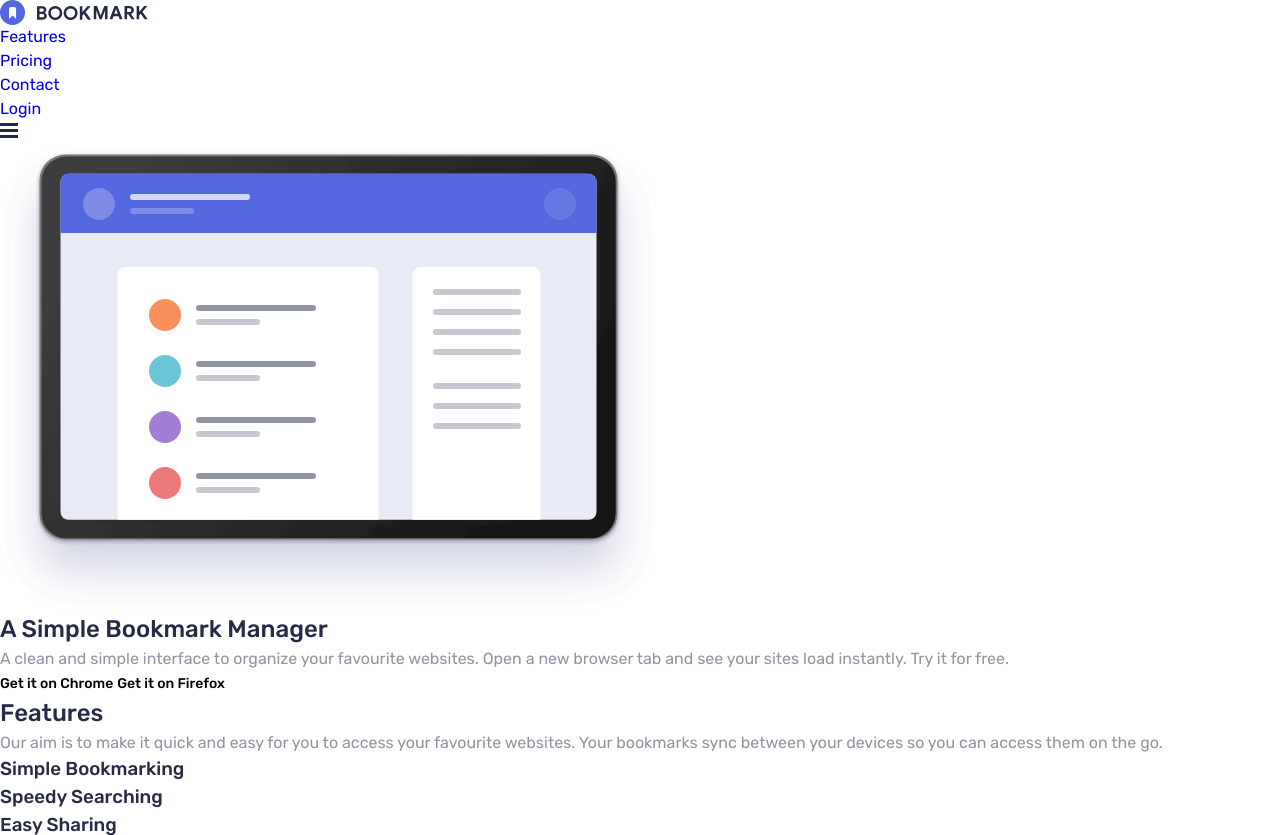
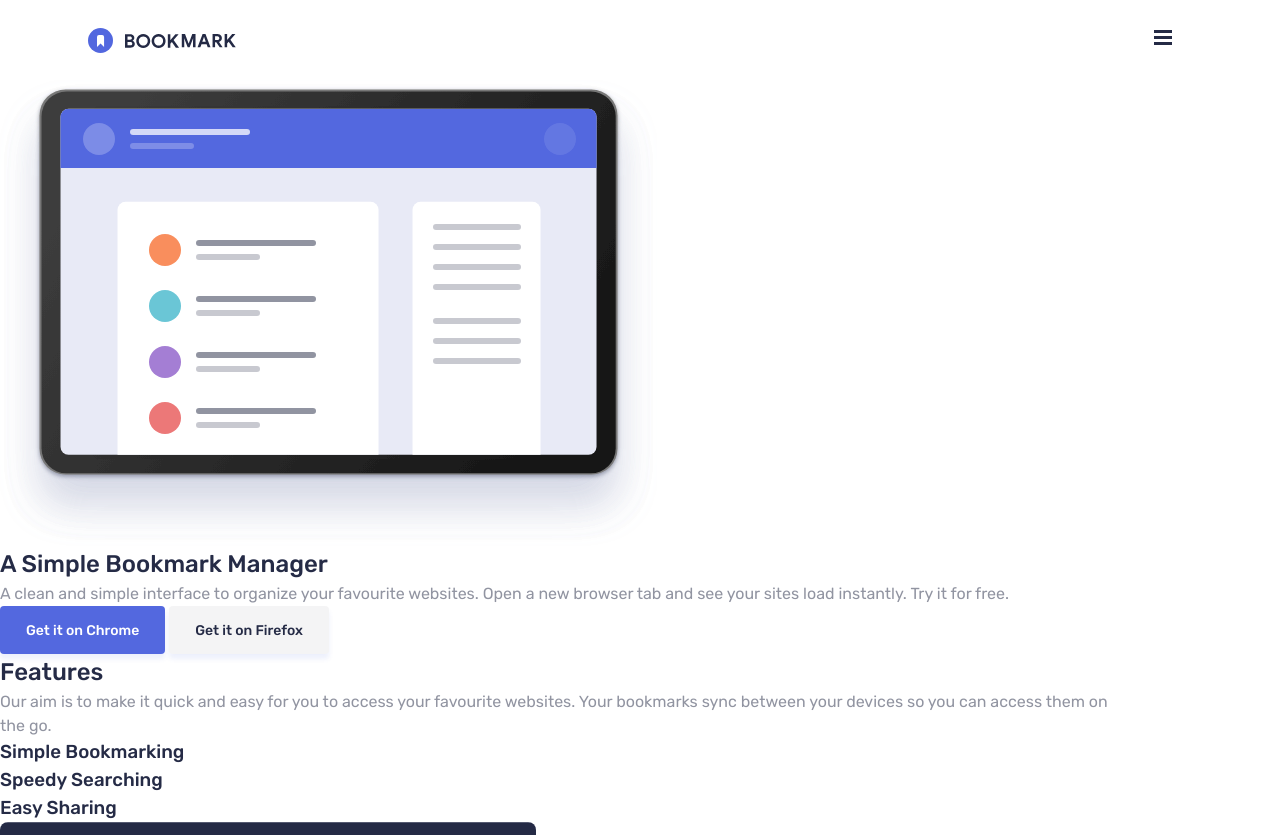
Before and after one commit to Glenda9031/Bookmark_Landing_Page, a plain HTML site: page index.html in a window 1280 px wide. Shown: the top 835 px of the page. Drawn offline with Linux system fonts and the light colour scheme.

Commit message:
Update style.css

```diff
--- a/CSS/style.css
+++ b/CSS/style.css
@@ -66,6 +66,7 @@ h6 {
 p {
   text-wrap: pretty;
 }
+
 h1,
 h2,
 h3,
@@ -124,3 +125,70 @@ ul {
 a {
     text-decoration: none;
 }
+
+.primary-button {
+    background-color: hsl(var(--clr-soft-blue));
+    color: #fff;
+    min-height: 3rem;
+    padding: 0.5rem 1.5rem;
+    border-radius: 0.25rem;
+    box-shadow: 0 .3125rem .3125rem hsl(var(--clr-soft-blue) / 0.1);
+    border: .125rem solid transparent;
+    transition: all 0.3s;
+}
+
+.primary-button:hover {
+    background-color: transparent;
+    border: .125rem solid hsl(var(--clr-soft-blue));
+    color: hsl(var(--clr-soft-blue));
+}
+
+.secondary-button {
+    background-color: hsl(var(--clr-grayish-blue) / 0.1);
+    color: hsl(var(--clr-very-dark-blue));
+    min-height: 3rem;
+    padding: 0.5rem 1.5rem;
+    border-radius: 0.25rem;
+    box-shadow: 0 .3125rem .3125rem hsl(var(--clr-soft-blue) / 0.1);
+    border: .125rem solid transparent;
+}
+
+.secondary-button:hover {
+    background-color: transparent;
+    border: .125rem solid hsl(var(--clr-very-dark-blue));
+}
+
+.max-width {
+    max-width: 72rem;
+}
+
+/* Header */
+.header {
+    display: flex;
+    justify-content: center;
+}
+
+.header-content {
+    display: flex;
+    justify-content: space-between;
+    align-items: center;
+    flex-basis: 100%;
+    min-height: 5rem;
+    padding: 0 1.5rem;
+}
+
+.navigation {
+    position: fixed;
+    top: 0;
+    left: 0;
+    width: 100%;
+    height: 100vh;
+    background-color: hsl(var(--clr-very-dark-blue) / 0.9);
+    z-index: 22;
+    display: flex;
+    flex-direction: column;
+    align-items: center;
+    justify-content: space-between;
+    padding: 5rem 1.5rem;
+    transform: translateY(-100%);
+}
```
